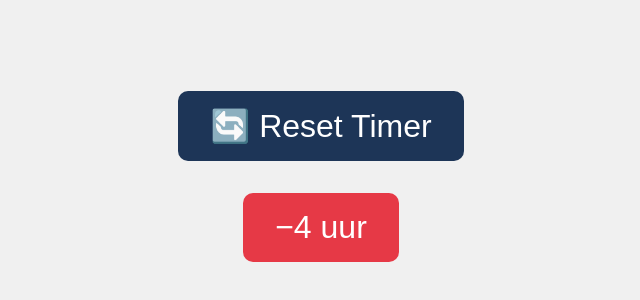
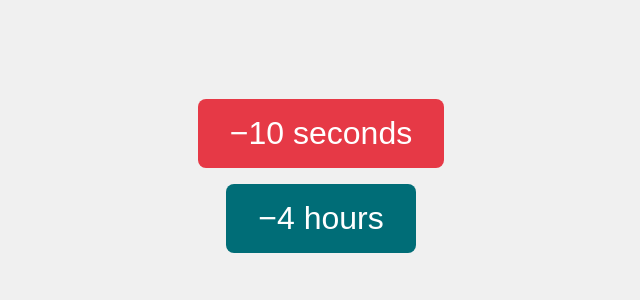
Before and after one commit to KGT-projects/remote, a plain HTML site: page control.html in a window 1280 px wide. Shown: the part 224-524 px from the top of the page, without its empty margins (319-959 px from the left). Drawn offline with Linux system fonts and the light colour scheme.

Commit message:
Update control.html

```diff
--- a/control.html
+++ b/control.html
@@ -5,34 +5,35 @@
   <title>Control</title>
   <style>
     html, body {
-      height: 100%;
-      margin: 0;
-      background: #f0f0f0;
-      font-family: sans-serif;
-      display: flex;
-      flex-direction: column;
-      justify-content: center;
-      align-items: center;
-      gap: 2rem;
+      height:100%;
+      margin:0;
+      display:flex;
+      justify-content:center;
+      align-items:center;
+      flex-direction:column;
+      font-family:sans-serif;
+      background:#f0f0f0;
+      gap:1rem;
     }
     button {
-      font-size: 2rem;
-      padding: 1rem 2rem;
-      background: #1d3557;
-      color: white;
-      border: none;
-      border-radius: 10px;
-      cursor: pointer;
+      font-size:2rem;
+      padding:1rem 2rem;
+      border:none;
+      border-radius:8px;
+      cursor:pointer;
     }
-    button:nth-child(2) {
-      background: #e63946; /* Subtract button is red */
-    }
+    #sub10 { background:#e63946; color:white; }
+    #reset4h { background:#006d77; color:white; }
   </style>
 </head>
 <body>
-  <button onclick="resetTimer()">🔄 Reset Timer</button>
-  <button onclick="subtractTime()">−4 uur</button>
+  <button id="sub10">−10 seconds</button>
+  <button id="reset4h">−4 hours</button>
 
   <script src="script.js"></script>
+  <script>
+    document.getElementById('sub10').onclick = () => subtractTime(10);
+    document.getElementById('reset4h').onclick = () => resetSubtract(4);
+  </script>
 </body>
 </html>
```
